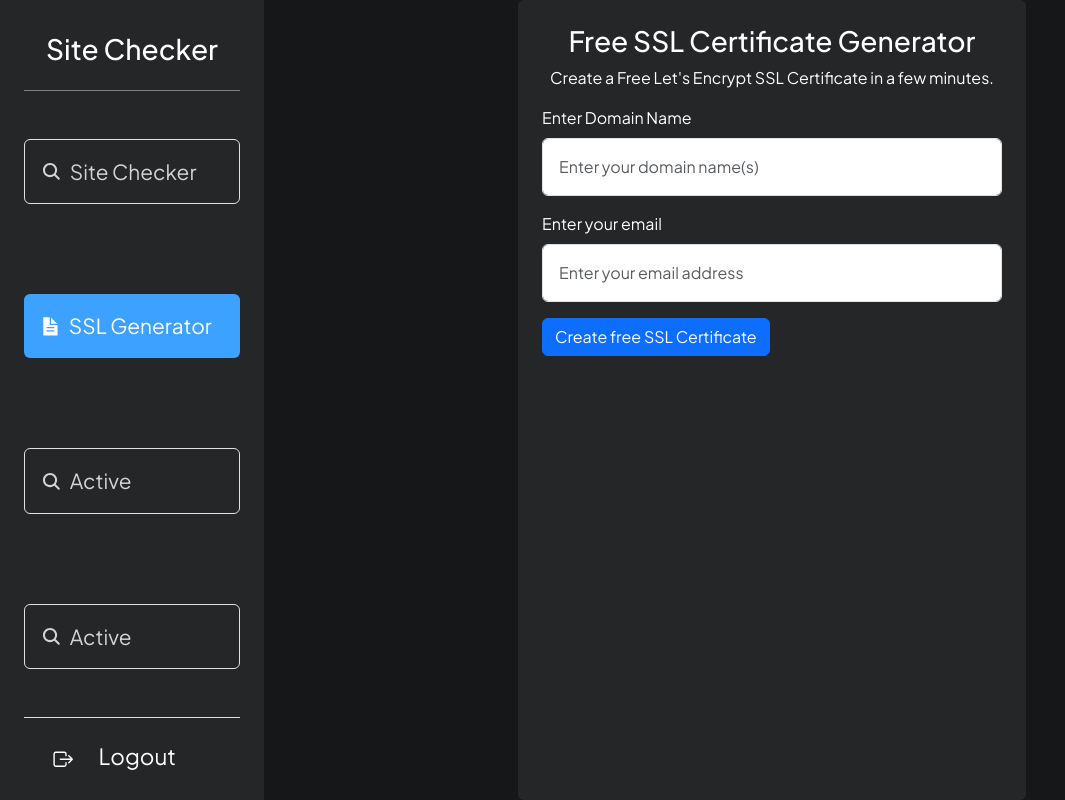
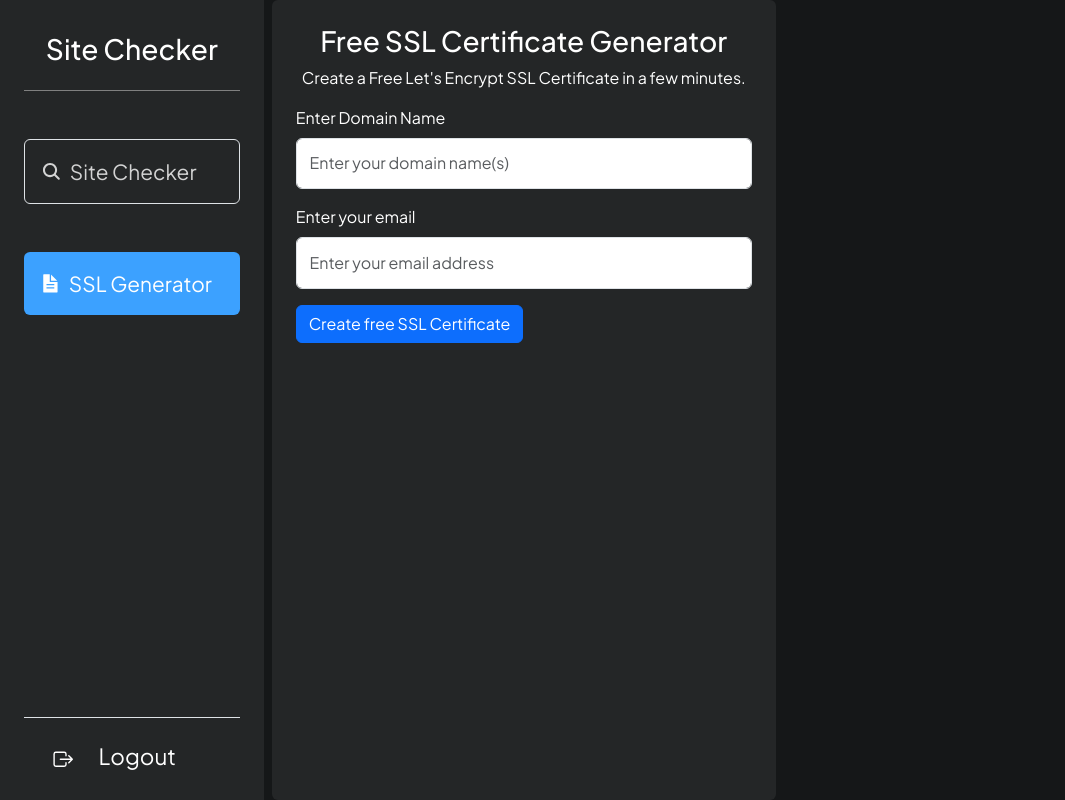
Before and after one commit to EMA-Wolf/webvalidator-ssl-Frontend, a React (Vite) app: page /sslgenerator in a window 1280 px wide. Shown: the whole page, without its empty margins (0-1065 px from the left). Built offline with nearby package versions, Linux system fonts and the light colour scheme.

Commit message:
Minor visual improvements to Frontend with better responses from backend

```diff
--- /dev/null
+++ b/src/Components/DisplaySSLCert.jsx
@@ -0,0 +1,20 @@
+import React from 'react'
+import { Alert } from 'react-bootstrap'
+
+const DisplaySSLCert = ({cert}) => {
+  return (
+    <div style={{ backgroundColor: "#242627" }} className='p-4 w-50 rounded'>
+          {cert && (
+                    <Alert variant='success' className='mt-3' style={{overflowY:"scroll"}}>
+                        <h5>Certificate Generated Successfully</h5>
+                        <p>Private Key:</p>
+                        <pre>{cert.privateKey}</pre>
+                        <p>Certificate:</p>
+                        <pre>{cert.certificate}</pre>
+                    </Alert>
+                )}
+    </div>
+  )
+}
+
+export default DisplaySSLCert
--- a/src/Components/DragDropFiles.jsx
+++ b/src/Components/DragDropFiles.jsx
@@ -104,8 +104,8 @@
             {Array.from(files).map((file,index) =>(<p style={{fontSize:"1.2rem"}} key={index}>{file.name}</p>))}
 
             <div className='d-flex gap-3 justify-content-end w-100'>
-                <Button onClick={cancel}>no</Button>
-                <Button onClick={completeFileImportation}>yes</Button>
+                <Button variant='danger' onClick={cancel}>cancel</Button>
+                <Button variant='success' onClick={completeFileImportation}>Import</Button>
             </div>
         </div>
         )
--- a/src/Components/SideBar.jsx
+++ b/src/Components/SideBar.jsx
@@ -20,7 +20,7 @@
             <div className='header d-flex justify-content-center pt-4 pb-3 border-bottom'><h3>Site Checker</h3></div>
 
 
-                <Nav className="flex-column align-items-center justify-content-between pt-5 pb-5 vh-100" style={{fontSize:"1.3rem"}}>
+                <Nav className="flex-column align-items-center gap-5 pt-5 pb-5 vh-100" style={{fontSize:"1.3rem"}}>
 
                 <NavLink to="/home" className='p-3 border w-100 rounded'>
                     <div className='d-flex align-items-center gap-2'><IoSearch /> <span>Site Checker</span></div>
@@ -29,14 +29,14 @@
                 <NavLink to="/sslgenerator" className='p-3 border w-100 rounded'>
                     <div className='d-flex align-items-center gap-2'><IoDocumentTextSharp /> <span>SSL Generator</span></div>
                 </NavLink>
-
+{/*
                 <NavLink to="n" className='p-3 border w-100 rounded'>
                     <div className='d-flex align-items-center gap-2'><IoSearch /> <span>Active</span></div>
                 </NavLink>
 
                 <NavLink to="n" className='p-3 border w-100 rounded'>
                     <div className='d-flex align-items-center gap-2'><IoSearch /> <span>Active</span></div>
-                </NavLink>
+                </NavLink> */}
 
                 </Nav>
 
--- a/src/Components/SignUpForm.jsx
+++ b/src/Components/SignUpForm.jsx
@@ -5,6 +5,7 @@
 import { Spinner } from 'react-bootstrap'
 import axios from "axios"
 import { toast } from 'react-toastify'
+
 const SignUpForm = () => {
     const navigate = useNavigate()
     const [loading, setLoading]=useState(false)
@@ -17,12 +18,9 @@
 
     const handleSubmit = (e) =>{
         e.preventDefault()
-        // console.log(User)
+        setLoading(true)
 
         axios.post("https://webvalidator-ssl-backend.onrender.com/api/auth/Signup",User).then(res =>{
-            setLoading(true)
-            // console.log(res.data)
-
             if(res.data.message === "User created Succefully"){
                 localStorage.setItem("User",JSON.stringify(res.data.user))
                 setLoading(false)
@@ -34,6 +32,7 @@
             }
 
         }).catch(err=>{
+            setLoading(false)
             toast.error(`${err.response.data.message}`)
             console.log(err.response.data.message)}
     )
--- a/src/Components/SitesTable.jsx
+++ b/src/Components/SitesTable.jsx
@@ -64,7 +64,7 @@
       // console.log(sites)
   return (
     <div>
-          <Table striped bordered hover variant="dark">
+          <Table striped bordered hover variant="dark" >
         <thead>
           <tr>
             <th></th>
--- a/src/Components/SslGeneratorForm.jsx
+++ b/src/Components/SslGeneratorForm.jsx
@@ -2,7 +2,7 @@
 import React, { useState } from 'react'
 import { Form, Button, Alert } from 'react-bootstrap';
 
-const SslGeneratorForm = () => {
+const SslGeneratorForm = ({setCertificate}) => {
     const [details, setDetails] = useState( {
         domain:"",
         email:''
@@ -10,9 +10,10 @@
 
     const [loading, setLoading] = useState(false);
     const [error, setError] = useState(null);
-    const [certificateData, setCertificateData] = useState(null);
+    // const [certificateData, setCertificateData] = useState(null);
     const [challengeData, setChallengeData] = useState(null);
-    const [challengeVerified, setChallengeVerified] = useState(false);
+    const [message, setMessage] = useState("s;dkf;sldkf;lksd;lfk;slf")
+    const [challengeVerified, setChallengeVerified] = useState(true);
 
     const handleSubmit = (e) =>{
         e.preventDefault()
@@ -41,6 +42,7 @@
             }
 
             setChallengeData(res.data.challengeData);
+            setMessage(res.data.message)
         }).catch(err => {
             setError(err.message);
             setLoading(false);
@@ -65,6 +67,8 @@
         element.download = challengeData.httpChallenge.token;
         document.body.appendChild(element);
         element.click();
+
+
     };
 
     const handleVerifyChallenge = () => {
@@ -74,15 +78,16 @@
                 return
             }
 
-            setCertificateData(res.data.sslCertificate)
+            // setCertificateData(res.data.sslCertificate)
+            setCertificate(res.data.sslCertificate)
             alert('Domain verified and SSL Certificate generated successfully.');
         }).catch(err=>{
             setError('Error verifying domain.');
         })
     };
 
-    console.log(challengeData)
-    console.log(certificateData)
+    // console.log(challengeData)
+    // console.log(certificateData)
 
   return (
     <div  style={{ backgroundColor: "#242627" }} className='p-4 w-50 rounded'>
@@ -102,7 +107,7 @@
                 value={details.domain}
                 onChange={(e) => setDetails({...details,domain:e.target.value})}
                 required
-                 className='p-3'
+                 style={{padding:"0.8rem"}}
                 />
 
             </Form.Group>
@@ -116,7 +121,7 @@
                 value={details.email}
                 onChange={(e) => setDetails({...details,email:e.target.value})}
                 required
-                className='p-3'
+                style={{padding:"0.8rem"}}
                 />
 
             </Form.Group>
@@ -128,15 +133,18 @@
         </Button>
 
         {error && <Alert variant='danger' className='mt-3'>{error}</Alert>}
+
         {challengeData && !challengeVerified && (
                     <div className='mt-3'>
-                        <h5>Download and Verify Challenge File</h5>
-                        <Button variant='secondary' onClick={handleDownloadChallenge}>Download Challenge File</Button>
+                        <h5 style={{marginBottom:"1rem", marginTop:"1rem"}}>Download and Verify Challenge File</h5>
+                        {message&&<h6 style={{color:"Highlight"}}>{message}</h6>}
+                        <Button variant='secondary' onClick={handleDownloadChallenge} style={{marginRight:"1rem"}}>Download Challenge File</Button>
                         <Button variant='secondary' onClick={handleVerifyChallenge} className='ml-2'>Verify Challenge</Button>
                     </div>
                 )}
 
-                {certificateData && (
+
+                {/* {certificateData && (
                     <Alert variant='success' className='mt-3' style={{overflowY:"scroll"}}>
                         <h5>Certificate Generated Successfully</h5>
                         <p>Private Key:</p>
@@ -144,7 +152,7 @@
                         <p>Certificate:</p>
                         <pre>{certificateData.certificate}</pre>
                     </Alert>
-                )}
+                )} */}
 
     </Form>
     </div>
--- a/src/Pages/Base.jsx
+++ b/src/Pages/Base.jsx
@@ -22,7 +22,7 @@
 
 const user = JSON.parse(localStorage.getItem('User'));
 
-axios.post("https://webvalidator-ssl-backend.onrender.com/api/sites/deleteSites",{_id:user._id, sites:deletedSiteList}).then(res=>{
+axios.post("https://webvalidator-ssl-backend.onrender.com/api/sites/deleteSites",{_id:user._id, sites:deletedSiteList,username:user.username}).then(res=>{
 
   user.sites= [...res.data.resultsResponse]
 
--- a/src/Pages/SiteCheckerPage.jsx
+++ b/src/Pages/SiteCheckerPage.jsx
@@ -56,7 +56,7 @@
     // Retrieve the User object from localStorage
     const user = JSON.parse(localStorage.getItem('User'));
 
-    axios.post("https://webvalidator-ssl-backend.onrender.com/api/sites/getsiteinfo", {_id:user._id, name:singleSite.name}).then(res=>{
+    axios.post("https://webvalidator-ssl-backend.onrender.com/api/sites/getsiteinfo", {_id:user._id, name:singleSite.name,username:user.username}).then(res=>{
       if(res.data.resultsResponse === null){
         // setErrorMessages(res.data.error)
         setIsSingleProcessing(false)
@@ -177,6 +177,11 @@
     const user = JSON.parse(localStorage.getItem('User'));
 
     axios.post("https://webvalidator-ssl-backend.onrender.com/api/sites/getsiteinfo",{_id:user._id,name}).then(res=>{
+
+      if(res.data.resultsResponse===null){
+        toast.error(`${res.data.error[name].status}`)
+      }
+
       user.sites= [...res.data.resultsResponse]
 
       // Save the updated User object back to localStorage
@@ -204,7 +209,7 @@
       // Update the User.sites with siteList
       user.sites = siteList;
 
-      axios.post("https://webvalidator-ssl-backend.onrender.com/api/sites/getallsitesinfo", user)
+      axios.post(`${import.meta.env.VITE_BACKEND_URL}/api/sites/getallsitesinfo`, user)
         .then(res => {
           // On success, update the User.sites array with the new data from the response
           user.sites = res.data.success;
@@ -322,7 +327,7 @@
       <Button variant='danger' onClick={handleDelete} disabled={selectedSitesList.length === 0}>Delete</Button>
       </div>
 
-    <SitesTable sites={siteList} trigger={tableTrigger}  singleSiteRun={runASite}  setSelectedSites={setSelectedSitesList} selectedSites={selectedSitesList}/>
+    <SitesTable  sites={siteList} trigger={tableTrigger}  singleSiteRun={runASite}  setSelectedSites={setSelectedSitesList} selectedSites={selectedSitesList}/>
 
 
     </div>
--- a/src/Pages/SslGeneratorPage.jsx
+++ b/src/Pages/SslGeneratorPage.jsx
@@ -1,10 +1,13 @@
-import React from 'react'
+import React, { useState } from 'react'
 import SslGeneratorForm from '../Components/SslGeneratorForm'
+import DisplaySSLCert from '../Components/DisplaySSLCert'
 
 const SslGeneratorPage = () => {
+  const [certData, setCertData] = useState(null)
   return (
-    <div className='w-100 vh-100 d-flex justify-content-center'>
-          <SslGeneratorForm/>
+    <div className='w-100 vh-100 d-flex ps-2 gap-2'>
+          <SslGeneratorForm setCertificate={setCertData}/>
+          {certData&&<DisplaySSLCert cert={certData}/>}
     </div>
   )
 }
```
